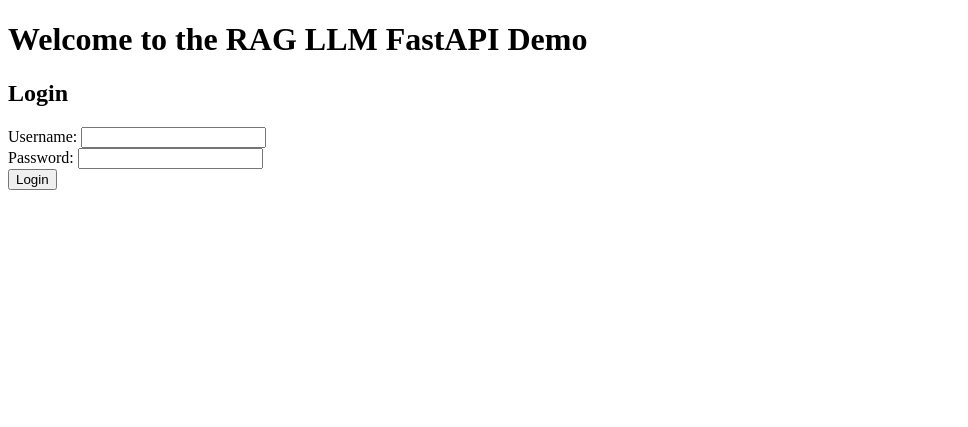
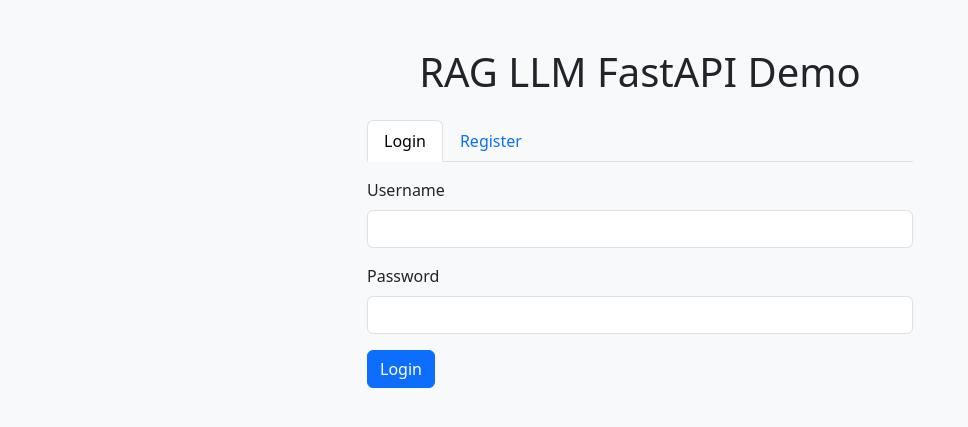
Before and after one commit to EnesGokceDS/FastAPI-Portfolio-Demo-App, a FastAPI app: page / in a window 1280 px wide. Shown: the top 427 px of the page, without its empty margins (0-968 px from the left). Run offline with FastAPI, Linux system fonts and the light colour scheme; parts of the project's set-up code (start-up, migrations or seed data) failed here and were passed over.

Commit message:
ui fixes

```diff
--- a/routers/auth.py
+++ b/routers/auth.py
@@ -97,3 +97,17 @@
     db.commit()
     db.refresh(new_user)
     return new_user
+
+@router.post("/register", response_model=UserResponse)
+async def register_user(user: UserCreate, db: Session = Depends(get_db)):
+    """
+    Public registration endpoint.
+    """
+    if get_user(db, user.username):
+        raise HTTPException(status_code=400, detail="Username already registered")
+    hashed_password = get_password_hash(user.password)
+    new_user = User(username=user.username, hashed_password=hashed_password, is_admin=False)
+    db.add(new_user)
+    db.commit()
+    db.refresh(new_user)
+    return new_user
--- a/services/llm.py
+++ b/services/llm.py
@@ -1,8 +1,11 @@
 # services/llm.py
 import openai
+import os
+import subprocess
+import sys
 
 # Ensure your OpenAI API key is set, e.g.,
-openai.api_key = 'your-openai-key'
+openai.api_key = os.getenv("OPENAI_API_KEY")
 # or set the OPENAI_API_KEY environment variable.
 
 def generate_answer(query: str, context: str) -> str:
@@ -28,5 +31,4 @@
         top_p=1.0
     )
 
-
     return response.choices[0].message.content
--- a/templates/index.html
+++ b/templates/index.html
@@ -1,60 +1,153 @@
 <!-- templates/index.html -->
 <!DOCTYPE html>
-<html>
+<html lang="en">
 <head>
+  <meta charset="UTF-8">
   <title>RAG LLM Demo</title>
+  <!-- Bootstrap CSS CDN -->
+  <link href="https://cdn.jsdelivr.net/npm/bootstrap@5.3.0/dist/css/bootstrap.min.css" rel="stylesheet">
 </head>
-<body>
-    <h1>Welcome to the RAG LLM FastAPI Demo</h1>
-    <div id="login">
-        <h2>Login</h2>
+<body class="bg-light">
+  <div class="container mt-5">
+    <h1 class="text-center">RAG LLM FastAPI Demo</h1>
+    <div class="row mt-4">
+      <div class="col-md-6 offset-md-3">
+        <!-- Nav tabs for Login and Registration -->
+        <ul class="nav nav-tabs" id="authTab" role="tablist">
+          <li class="nav-item">
+            <a class="nav-link active" id="login-tab" data-bs-toggle="tab" href="#login" role="tab">Login</a>
+          </li>
+          <li class="nav-item">
+            <a class="nav-link" id="register-tab" data-bs-toggle="tab" href="#register" role="tab">Register</a>
+          </li>
+        </ul>
+        <div class="tab-content mt-3">
+          <div class="tab-pane fade show active" id="login" role="tabpanel">
             <form id="login-form">
-            <label>Username: <input type="text" id="username" /></label><br/>
-            <label>Password: <input type="password" id="password" /></label><br/>
-            <button type="submit">Login</button>
+              <div class="mb-3">
+                <label for="login-username" class="form-label">Username</label>
+                <input type="text" class="form-control" id="login-username" required>
+              </div>
+              <div class="mb-3">
+                <label for="login-password" class="form-label">Password</label>
+                <input type="password" class="form-control" id="login-password" required>
+              </div>
+              <button type="submit" class="btn btn-primary">Login</button>
             </form>
           </div>
-    <div id="query" style="display:none;">
+          <div class="tab-pane fade" id="register" role="tabpanel">
+            <form id="register-form">
+              <div class="mb-3">
+                <label for="reg-username" class="form-label">Username</label>
+                <input type="text" class="form-control" id="reg-username" required>
+              </div>
+              <div class="mb-3">
+                <label for="reg-password" class="form-label">Password</label>
+                <input type="password" class="form-control" id="reg-password" required>
+              </div>
+              <button type="submit" class="btn btn-success">Register</button>
+            </form>
+          </div>
+        </div>
+        <div id="message" class="mt-3"></div>
+      </div>
+    </div>
+    <div class="row mt-5" id="qa-section" style="display: none;">
+      <div class="col-md-8 offset-md-2">
         <h2>Ask a Question</h2>
         <form id="query-form">
-            <input type="text" id="query-input" placeholder="Your question" required/>
-            <button type="submit">Ask</button>
+          <div class="mb-3">
+            <input type="text" class="form-control" id="query-input" placeholder="Your question" required>
+          </div>
+          <button type="submit" class="btn btn-primary">Ask</button>
         </form>
-        <div id="response"></div>
+        <div class="mt-3" id="response"></div>
+        <div class="row mt-3">
+          <div class="col-md-8 offset-md-8">
+            <button id="clear-history" class="btn btn-warning">Clear Conversation</button>
           </div>
+        </div>
+      </div>
+    </div>
+  </div>
+
+
+  <!-- Bootstrap JS and dependencies -->
+  <script src="https://cdn.jsdelivr.net/npm/bootstrap@5.3.0/dist/js/bootstrap.bundle.min.js"></script>
   <script>
     let token = "";
+    // Initialize conversation history (if you're maintaining one)
+    let conversationHistory = [];
+
+    const messageDiv = document.getElementById("message");
+
+    // Handle Login
     document.getElementById("login-form").addEventListener("submit", async (e) => {
       e.preventDefault();
-            const username = document.getElementById("username").value;
-            const password = document.getElementById("password").value;
+      const username = document.getElementById("login-username").value;
+      const password = document.getElementById("login-password").value;
       const response = await fetch("/auth/token", {
         method: "POST",
-                headers: {"Content-Type": "application/x-www-form-urlencoded"},
+        headers: { "Content-Type": "application/x-www-form-urlencoded" },
         body: `username=${encodeURIComponent(username)}&password=${encodeURIComponent(password)}`
       });
       const data = await response.json();
       if (response.ok) {
         token = data.access_token;
-                document.getElementById("login").style.display = "none";
-                document.getElementById("query").style.display = "block";
+        messageDiv.innerHTML = `<div class="alert alert-success">Logged in successfully!</div>`;
+        document.getElementById("qa-section").style.display = "block";
       } else {
-                alert(data.detail);
+        messageDiv.innerHTML = `<div class="alert alert-danger">Login failed: ${data.detail}</div>`;
       }
     });
 
+    // Handle Registration
+    document.getElementById("register-form").addEventListener("submit", async (e) => {
+      e.preventDefault();
+      const username = document.getElementById("reg-username").value;
+      const password = document.getElementById("reg-password").value;
+      const response = await fetch("/auth/register", {
+        method: "POST",
+        headers: { "Content-Type": "application/json" },
+        body: JSON.stringify({ username, password })
+      });
+      const data = await response.json();
+      if (response.ok) {
+        messageDiv.innerHTML = `<div class="alert alert-success">Registration successful! You can now log in.</div>`;
+        // Switch to login tab
+        const loginTab = new bootstrap.Tab(document.querySelector('#login-tab'));
+        loginTab.show();
+      } else {
+        messageDiv.innerHTML = `<div class="alert alert-danger">Registration failed: ${data.detail}</div>`;
+      }
+    });
+
+    // Handle Question Submission
     document.getElementById("query-form").addEventListener("submit", async (e) => {
       e.preventDefault();
       const q = document.getElementById("query-input").value;
+
+      // If you want to keep a conversation history, push the user's question:
+      conversationHistory.push({ role: "user", content: q });
+
       const response = await fetch(`/api/query?q=${encodeURIComponent(q)}`, {
         headers: { "Authorization": "Bearer " + token }
       });
       const data = await response.json();
       if (response.ok) {
-                document.getElementById("response").innerText = "Answer: " + data.answer;
+        // Append the assistant's response to the conversation history:
+        conversationHistory.push({ role: "assistant", content: data.answer });
+        document.getElementById("response").innerHTML = `<div class="alert alert-info">Answer: ${data.answer}</div>`;
       } else {
-                document.getElementById("response").innerText = "Error: " + data.detail;
+        document.getElementById("response").innerHTML = `<div class="alert alert-danger">Error: ${data.detail}</div>`;
       }
+    });
+
+    // Handle Clear Conversation
+    document.getElementById("clear-history").addEventListener("click", () => {
+      conversationHistory = []; // Reset the history variable
+      document.getElementById("response").innerHTML = ""; // Optionally clear the displayed chat history in the UI
+      // Optionally clear any other UI elements that display conversation
     });
   </script>
 </body>
```
Also changed, not shown: app.db (added), 1 other file. Lines whose indentation alone changed are shown as unchanged.
